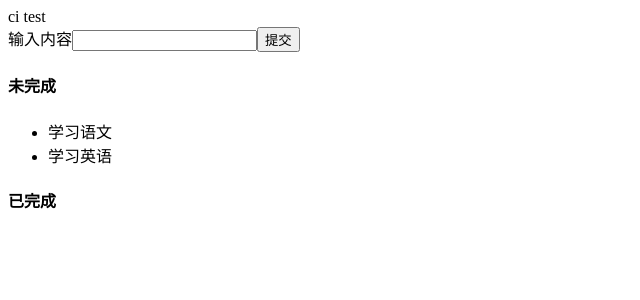
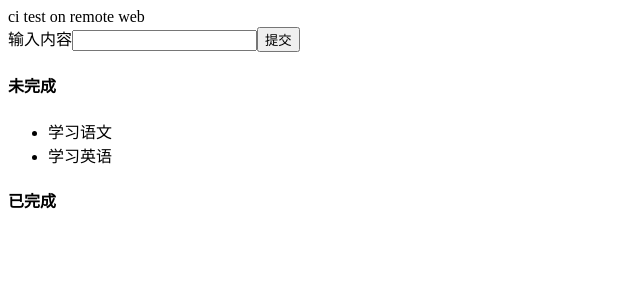
Before and after one commit to Kobe-G/todolist, a React (Create React App) app: page / in a window 1280 px wide. Shown: the top 300 px of the page, without its empty margins (0-640 px from the left). Built offline with nearby package versions, Linux system fonts and the light colour scheme.

Commit message:
test: ci/cd test

```diff
--- a/src/App.tsx
+++ b/src/App.tsx
@@ -37,7 +37,7 @@ function App() {
 
   return (
     <>
-      {"ci test "}
+      {"ci test on remote web"}
       <div>
         <label htmlFor="insertArea">输入内容</label>
         <input
```
